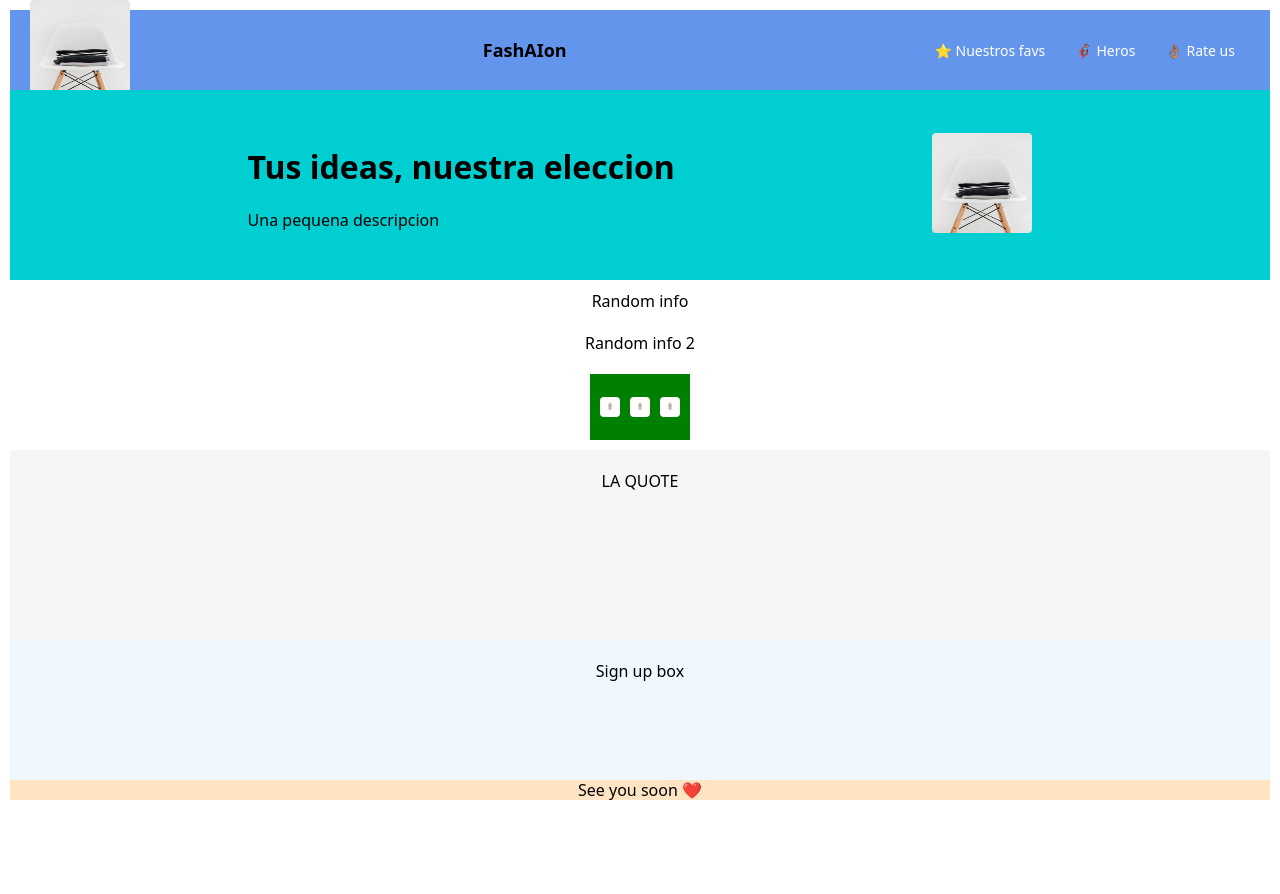
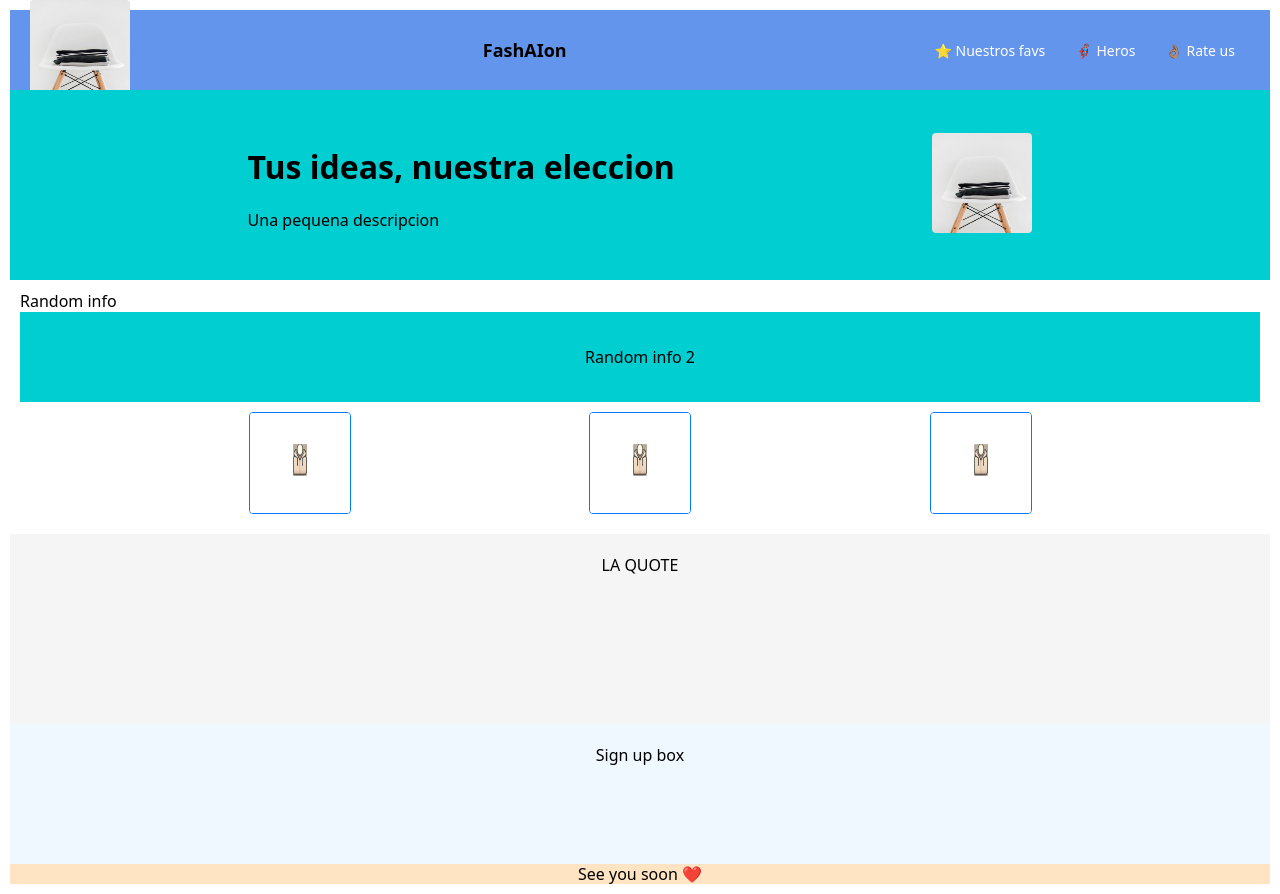
Before and after one commit to ultrasonicthomas/TEST_WEB, a plain HTML site: page index.html in a window 1280 px wide. Before the commit the page ends 820 px from the top, so only its background shows below. Drawn offline with Linux system fonts and the light colour scheme.

Commit message:
Update style.css

```diff
--- a/style.css
+++ b/style.css
@@ -69,43 +69,38 @@ a {
     padding: 30px;
 }
 
-.Information{
+.Information {
     background-color: white;
-    height: 150px;
+    padding: 10px;
+}
+
+.InformationText{
+    background-color: darkturquoise;
+    height: 50px;
     display: flex;
-    justify-content: center;
-    padding: 10px;
-    flex-direction: column;
+    justify-content: space-evenly;
+    padding: 20px;
+    flex-direction: row;
     gap: 10px;
     align-items: center;
 }
 
-
-.InformationText{
+.InformationImagen {
     display: flex;
-    justify-content: center;
+    flex-direction: row;
+    justify-content: space-evenly; /* Distribuye uniformemente las imágenes */
+    align-items: center;
+    gap: 20px; /* Espacio entre las imágenes */
     padding: 10px;
-    gap: 10px;
-    align-items: center;
 }
 
-.InformationImagen{
-    background-color: green;
-    display: flex;
-    flex: 1;
-    flex-direction: row;
-    justify-content: space-between;
-    align-items: center;
-    padding: 10px;
-    gap: 10px;
+.logo2 {
+    border: 1px solid #007BFF;
+    border-radius: 4px;
+    width: 100px; /* Cambia el tamaño de la imagen */
+    height: 100px;
 }
 
-.logo2{
-    border: darkseagreen;
-    border-radius: 4px;
-    width:20px;
-    height:20px;
-}
 
 .Quote{
     background-color: whitesmoke;
```
